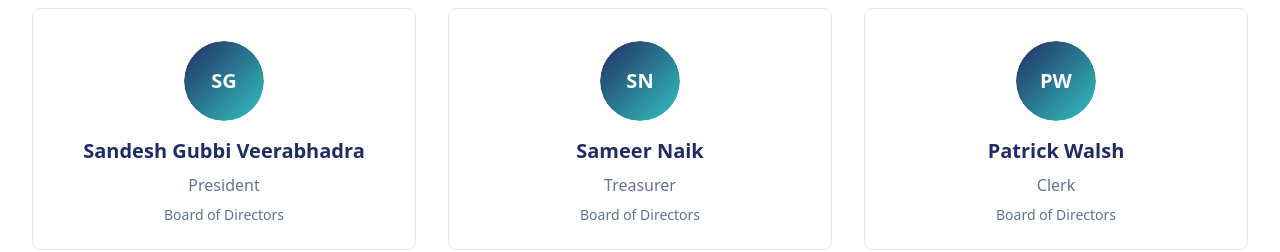
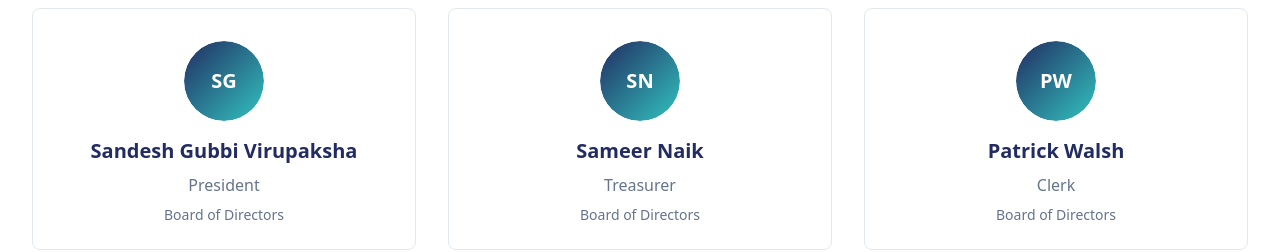
Before and after one commit to NaskenAI/CRAIE, a React (Vite) app: page /about in a window 1280 px wide. Shown: the part 1680-1932 px from the top of the page. Built offline with nearby package versions, Linux system fonts and the light colour scheme; the HTML template or start-up script is replaced by a standard one.

Commit message:
Update About.tsx
updated board of director name

```diff
--- a/src/pages/About.tsx
+++ b/src/pages/About.tsx
@@ -25,7 +25,7 @@ const About = () => {
 
   const boardMembers = [
     {
-      name: "Sandesh Gubbi Veerabhadra",
+      name: "Sandesh Gubbi Virupaksha",
       role: "President",
       initials: "SG",
     },
```
